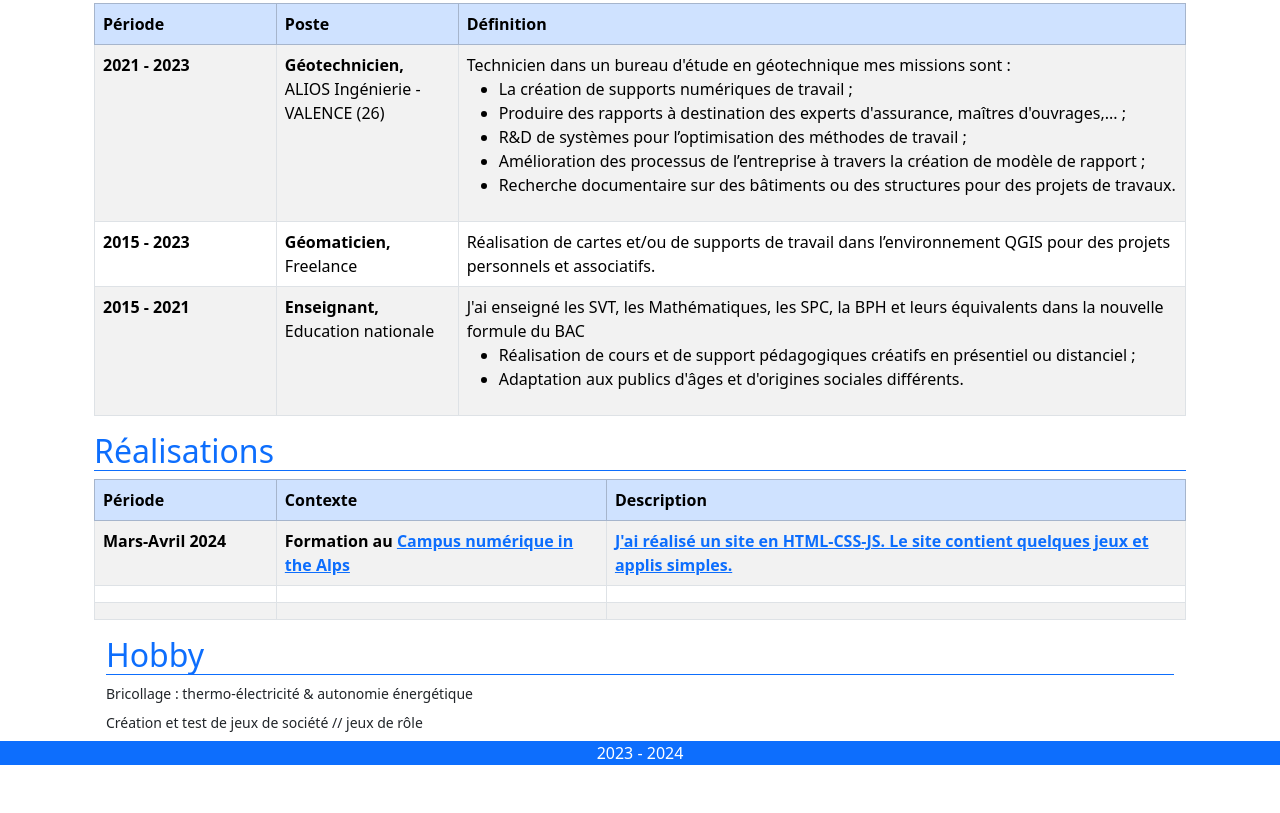
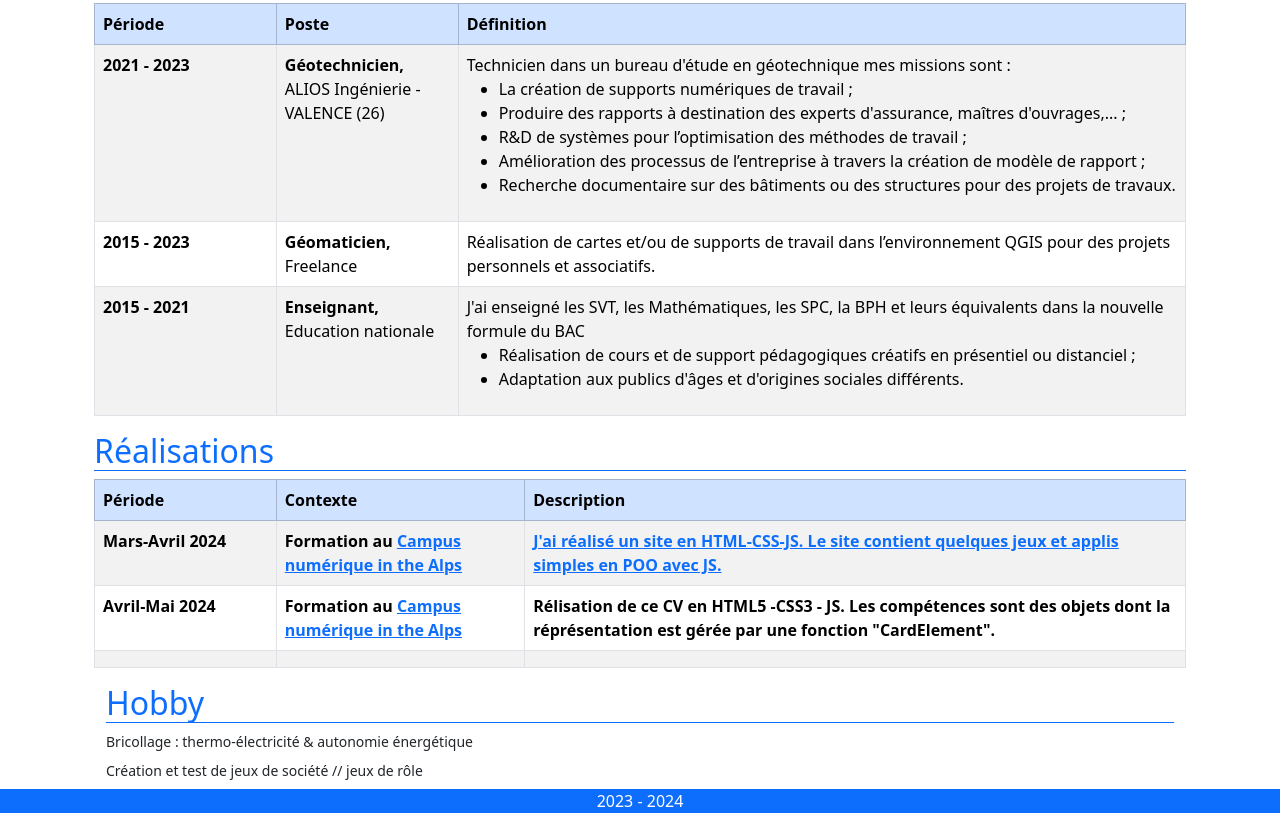
Before and after one commit to AugustinPech/CV, a plain HTML site: page index.html in a window 1280 px wide. Shown: the part 1136-1949 px from the top of the page. Before the commit the page ends 1901 px from the top, so only its background shows below. Drawn offline with nearby package versions, Linux system fonts and the light colour scheme; a script that the page names is missing.

Commit message:
Update index.html

```diff
--- a/index.html
+++ b/index.html
@@ -135,12 +135,12 @@
           <tr>
             <th>Mars-Avril 2024</th>
             <th>Formation au <a href="https://le-campus-numerique.fr/">Campus numérique in the Alps</a></th>
-            <th><a href="https://augustinpech.github.io/JS_formation_campus/index.html">J'ai réalisé un site en HTML-CSS-JS. Le site contient quelques jeux et applis simples.</a></th>
+            <th><a href="https://augustinpech.github.io/JS_formation_campus/index.html">J'ai réalisé un site en HTML-CSS-JS. Le site contient quelques jeux et applis simples en POO avec JS.</a></th>
           </tr>
           <tr>
-            <th></th>
-            <th></th>
-            <th></th>
+            <th>Avril-Mai 2024</th>
+            <th>Formation au <a href="https://le-campus-numerique.fr/">Campus numérique in the Alps</a></th>
+            <th>Rélisation de ce CV en HTML5 -CSS3 - JS. Les compétences sont des objets dont la réprésentation est gérée par une fonction "CardElement".</th>
           </tr>
           <tr>
             <th></th>
```
